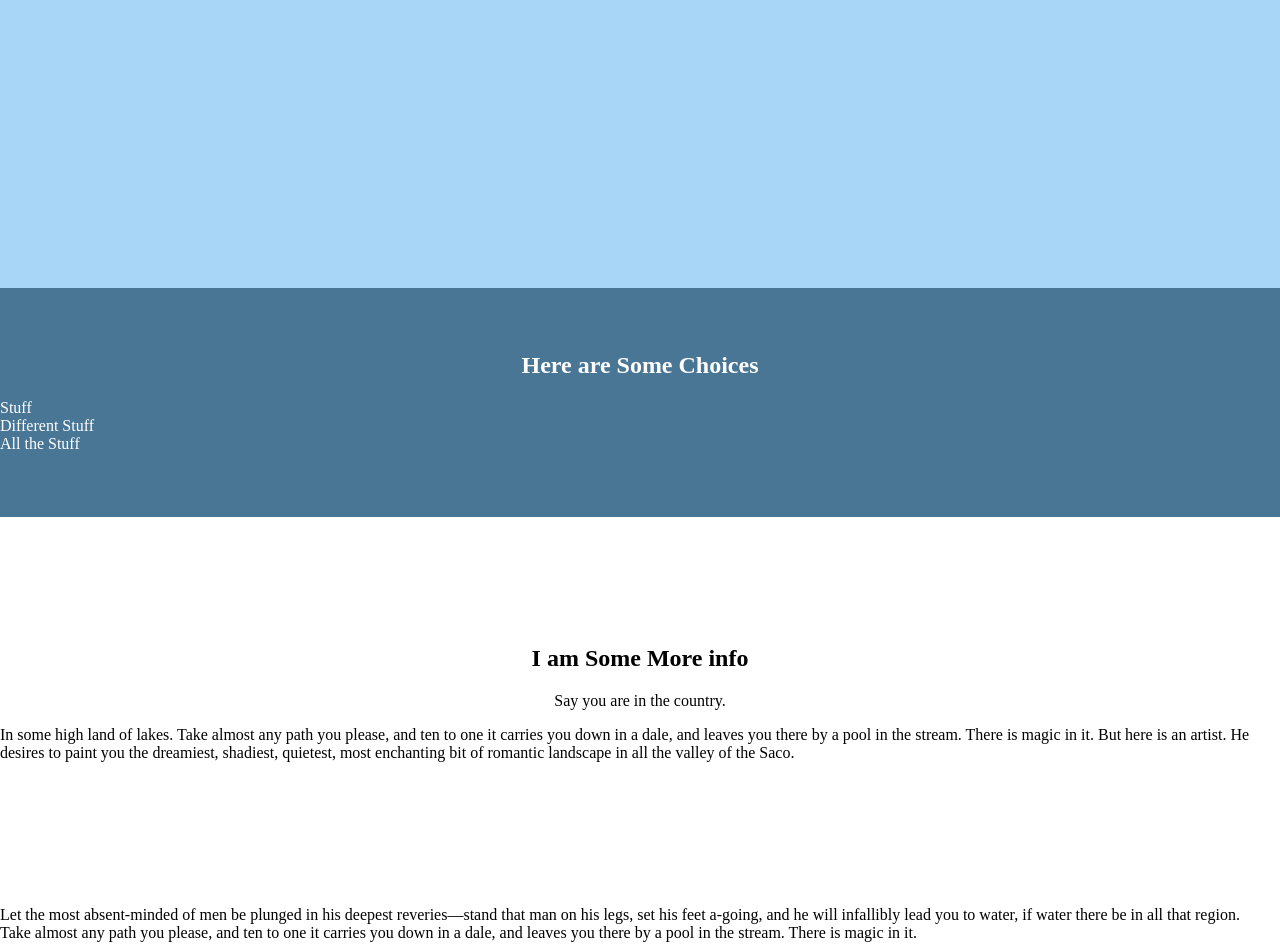
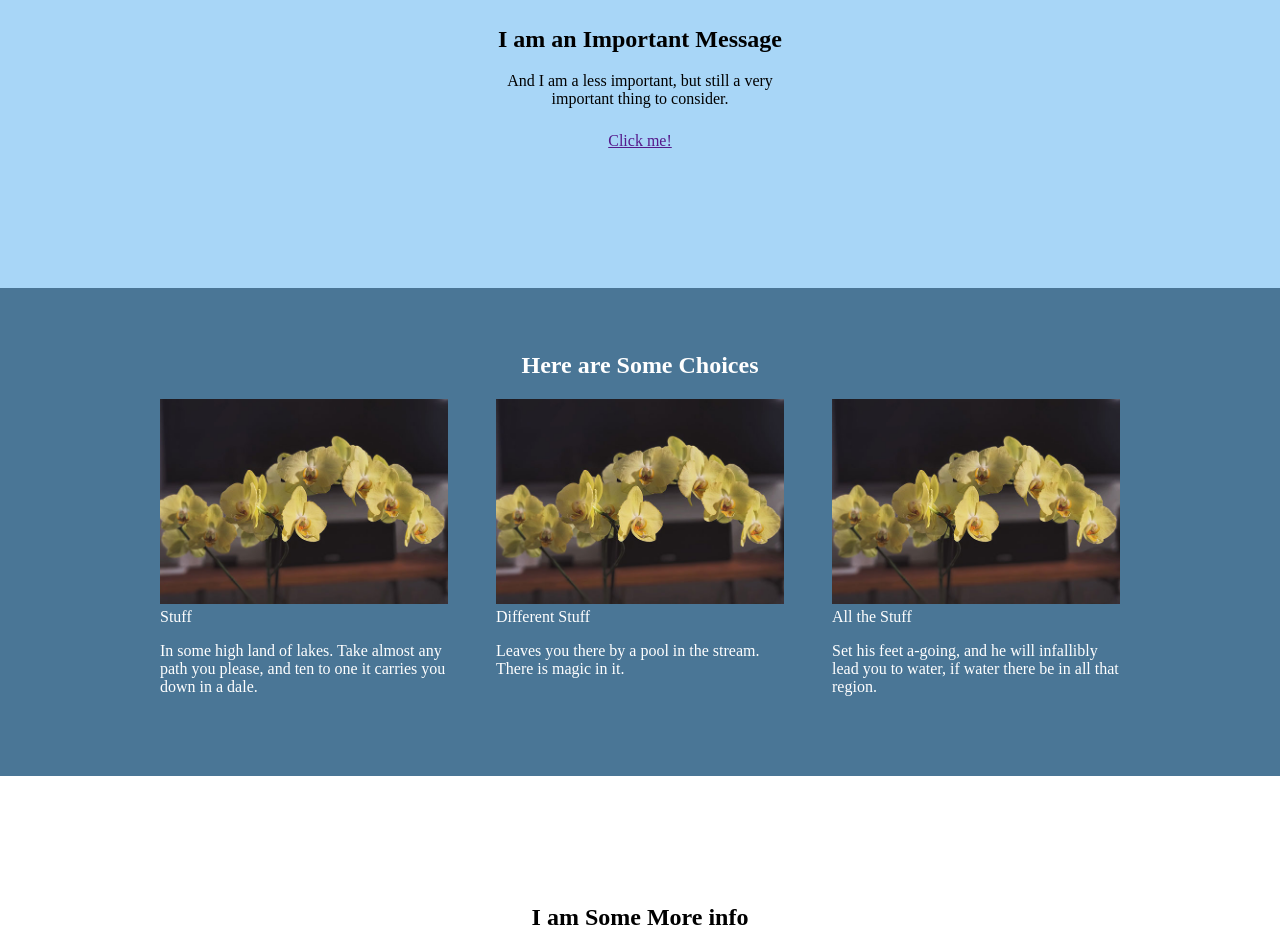
Before and after one commit to Taylor-bears/Taylor-bears.github.io, a plain HTML site: page _site/grid-landing.html in a window 1280 px wide. Shown: the part 180-1128 px from the top of the page. Drawn offline with Linux system fonts and the light colour scheme.

Commit message:
Add sample grid pages

```diff
--- a/_site/grid-landing.html
+++ b/_site/grid-landing.html
@@ -36,6 +36,13 @@
         .grid_3-7 {
             grid-column: 3 / 7;
         }
+        .grid_4-6 {
+            grid-column: 4 / 6;
+        }
+        .grid_cols-3max {
+            grid-template-columns: repeat(auto-fit, minmax(18em, 1fr));
+            grid-gap: 3em;
+        }
         .header {
             background-color: #000;
             color: #fff;
@@ -54,6 +61,7 @@
             color: #a8d6f7;
         }
         .hero {
+            align-content: center;
             background-color: #a8d6f7;
             min-height: 50vh;
             text-align: center;
@@ -75,10 +83,35 @@
         .feature {
             min-height: 70vh;
         }
+        .feature_img {
+            background-image: url('/images/shark.jpg');
+            background-size: cover;
+            grid-column: 1 / 9;
+            grid-row: 1 / 2;
+        }
+        .feature_content {
+            background-color: #183a53;
+            color: #fff;
+            grid-row-start: 1;
+            margin: 4em 0;
+            padding: 2em 2em;
+        }
+        .feature_content-1 {
+            align-self: start;
+            grid-column: 2 / 6;
+        }
+        .feature_content-2 {
+            align-self: end;
+            grid-column: 5 / 8;
+        }
 
         .footer {
             background-color: #ddd;
+            justify-items: center;
             padding: 4em 1em;
+        }
+        .footer_menu-first {
+            grid-column-start: 3;
         }
     </style>
 </head>
@@ -103,41 +136,61 @@
     </nav>
 </header>
 
-<section class="hero">
-    <h1 class="hero_title">
+<section class="hero grid">
+    <h1 class="hero_title grid_2-8">
         I am an Important Message
     </h1>
-    <div class="hero_content">
+    <div class="hero_content grid_4-6">
         And I am a less important, but still a very important
         thing to consider.
-    </div>
-</section>
-
-<section class="options">
-    <h2 class="options_title">
-        Here are Some Choices
-    </h2>
-    <div class="options_content">
-        <div>
-            Stuff
-        </div>
-        <div>
-            Different Stuff
-        </div>
-        <div>
-            All the Stuff
+        <div class="landing_cta">
+            <a href="">
+                Click me!
+            </a>
         </div>
     </div>
 </section>
 
-<section class="info">
-    <h2 class="info_title">
+<section class="options grid grid_2-8">
+    <h2 class="options_title grid_2-8">
+        Here are Some Choices
+    </h2>
+    <div class="options_content grid grid_2-8 grid_cols-3max">
+        <div>
+            <img src="/images/small/slide1.jpg" class="options_item-img">
+            <div class="options_item-title">Stuff</div>
+            <p>
+                In some high land of lakes. Take almost any path
+                you please, and ten to one it carries you down in a dale.
+            </p>
+        </div>
+        <div>
+            <img src="/images/small/slide1.jpg" class="options_item-img">
+            <div class="options_item-title">Different Stuff</div>
+            <p>
+                Leaves you there by a pool in the stream. There is
+                magic in it.
+            </p>
+        </div>
+        <div>
+            <img src="/images/small/slide1.jpg" class="options_item-img">
+            <div class="options_item-title">All the Stuff</div>
+            <p>
+                Set his feet a-going, and he will infallibly lead
+                you to water, if water there be in all that region.
+            </p>
+        </div>
+    </div>
+</section>
+
+<section class="info grid">
+    <h2 class="info_title grid_2-8">
         I am Some More info
     </h2>
-    <div class="subtitle">
+    <div class="subtitle grid_4-6">
         Say you are in the country.
     </div>
-    <div class="info_content">
+    <div class="info_content grid_3-7">
         <p>
             In some high land of lakes. Take almost any path you
             please, and ten to one it carries you down in a dale,
@@ -150,7 +203,7 @@
     </div>
 </section>
 
-<section class="feature">
+<section class="feature grid">
     <div class="feature_img"></div>
     <div class="feature_content feature_content-1">
         Let the most absent-minded of men be plunged in his
@@ -165,8 +218,8 @@
     </div>
 </section>
 
-<footer class="footer">
-    <h3 class="footer_title">
+<footer class="footer grid">
+    <h3 class="footer_title grid_2-8">
         I am a Footer
     </h3>
     <ul class="menulist footer_menu-first">
```
Also changed, not shown: grid-landing.html (+79 -26 lines).
